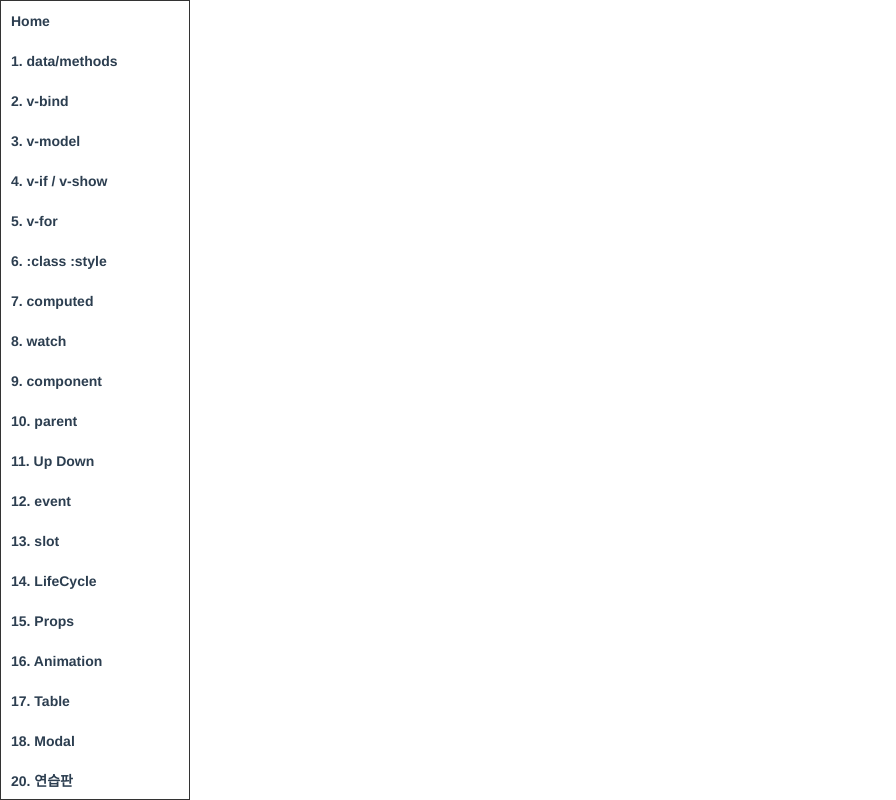
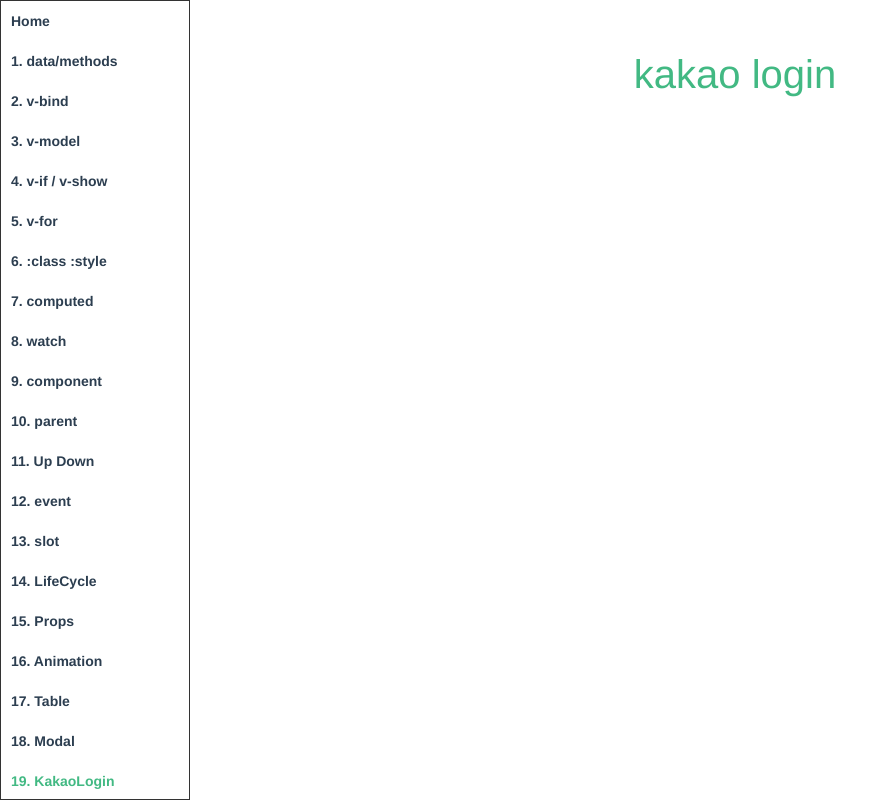
Before and after one commit to kyeongmin21/vueStudy, a Vue app: page /kakaologin in a window 1280 px wide. Shown: the whole page, without its empty margins (0-896 px from the left). Built offline with nearby package versions, Linux system fonts and the light colour scheme; the HTML template or start-up script is replaced by a standard one.

Commit message:
로그인 컴포넌트 생성

```diff
--- a/src/components/Header.vue
+++ b/src/components/Header.vue
@@ -24,6 +24,8 @@
       <li><router-link to="/animation">16. Animation</router-link></li>
       <li><router-link to="/table">17. Table</router-link></li>
       <li><router-link to="/modal">18. Modal</router-link></li>
+      <li><router-link to="/kakaologin">19. KakaoLogin</router-link></li>
+      <li><router-link to="/naverlogin">20. NaverLogin</router-link></li>
 
       <li><router-link to="/board">20. 연습판</router-link></li>
 
--- a/src/router/index.js
+++ b/src/router/index.js
@@ -104,6 +104,16 @@ const routes = [
     path: '/modal',
     name: 'Modal',
     component: () => import(/* webpackChunkName: "modal" */ '@/views/Modal.vue')
+  },
+  {
+    path: '/kakaologin',
+    name: 'KakaoLogin',
+    component: () => import(/* webpackChunkName: "kakaologin" */ '@/views/KakaoLogin.vue')
+  },
+  {
+    path: '/naverlogin',
+    name: 'NaverLogin',
+    component: () => import(/* webpackChunkName: "naverlogin" */ '@/views/NaverLogin.vue')
   }
 ]
 
--- /dev/null
+++ b/src/views/KakaoLogin.vue
@@ -0,0 +1,22 @@
+<template>
+  <div>
+    <h1>kakao login</h1>
+  </div>
+</template>
+
+<script>
+export default {
+  name: 'KakaoLogin',
+  data() {
+    return {
+
+    }
+  },
+  methods: {
+  }
+}
+</script>
+
+<style>
+@import "/css/style.css";
+</style>
--- /dev/null
+++ b/src/views/NaverLogin.vue
@@ -0,0 +1,22 @@
+<template>
+  <div>
+    <h1>naver login</h1>
+  </div>
+</template>
+
+<script>
+export default {
+  name: 'NaverLogin',
+  data() {
+    return {
+
+    }
+  },
+  methods: {
+  }
+}
+</script>
+
+<style>
+@import "/css/style.css";
+</style>
```
